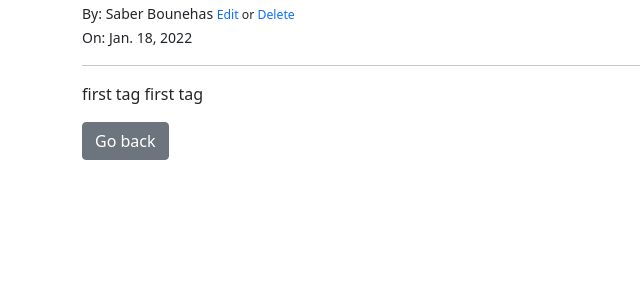
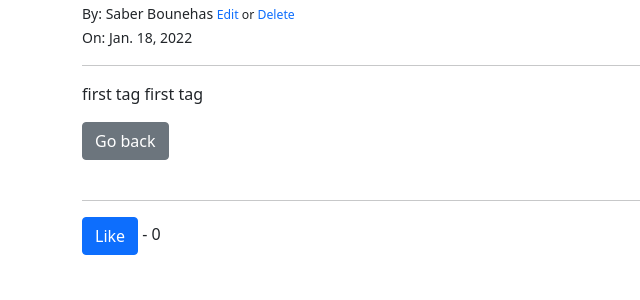
Before and after one commit to SaberHardy/blog_project, a Django app: page /article/21/ in a window 1280 px wide. Shown: the part 149-449 px from the top of the page, without its empty margins (0-640 px from the left). Run offline with Django 4.2, Linux system fonts and the light colour scheme; the first user in the database is signed in; data comes from the database, SQL or seed files in the repository; some libraries are stand-ins or nearby versions.

Commit message:
add like button

```diff
--- a/blogapp/models.py
+++ b/blogapp/models.py
@@ -24,6 +24,7 @@ class Post(models.Model):
     body = models.TextField()
     post_date = models.DateField(auto_now_add=True)
     category = models.CharField(max_length=255, default="Uncategorized")
+    likes = models.ManyToManyField(User, related_name='blog_posts')
 
     def __str__(self):
         return self.title + ' | ' + str(self.author)
@@ -31,3 +32,6 @@ class Post(models.Model):
     def get_absolute_url(self):
         # return reverse('article-detail', args=(str(self.id)))
         return reverse('home')
+
+    def total_likes(self):
+        return self.likes.count()
--- a/blogapp/urls.py
+++ b/blogapp/urls.py
@@ -10,5 +10,7 @@ urlpatterns = [
     path('add_category/', AddCategoryView.as_view(), name="add-category"),
     path('category/<str:cats>/', CategoryView, name="category"),
     path('category_list_view/', category_list_view, name="category_list_view"),
+    path('category_list_view/', category_list_view, name="category_list_view"),
+    path('like/<int:pk>/', like_post, name="like_post"),
 
 ]
--- a/blogapp/views.py
+++ b/blogapp/views.py
@@ -1,6 +1,6 @@
-from django.http import HttpResponse
-from django.shortcuts import render
-from django.urls import reverse_lazy
+from django.http import HttpResponse, HttpResponseRedirect
+from django.shortcuts import render, get_object_or_404
+from django.urls import reverse_lazy, reverse
 from django.views.generic import ListView, \
     DetailView, CreateView, UpdateView, DeleteView
 
@@ -32,7 +32,10 @@ class ArticleDetailView(DetailView):
     def get_context_data(self, *args, object_list=None, **kwargs):
         cat_menu = Category.objects.all()
         context = super(ArticleDetailView, self).get_context_data(*args, **kwargs)
+
+        stuff = get_object_or_404(Post, id=self.kwargs['pk'])
         context['cat_menu'] = cat_menu
+        context['total_likes'] = stuff.total_likes()
         return context
 
 
@@ -86,3 +89,9 @@ def category_list_view(request):
     return render(request,
                   'blogapp/category_list.html',
                   context={'category_list_posts': category_list_posts})
+
+
+def like_post(request, pk):
+    post_liked = get_object_or_404(Post, id=request.POST.get('post_id'))  # this post_id is the name of post was liked
+    post_liked.likes.add(request.user)
+    return HttpResponseRedirect(reverse('article-detail', args=[str(pk)]))
--- a/templates/blogapp/article_detail.html
+++ b/templates/blogapp/article_detail.html
@@ -25,6 +25,16 @@
                 <hr>
                 <p>{{ post.body|safe }}</p>
                 <a href="{% url 'home' %}" class="btn btn-secondary">Go back</a>
+                <br/>
+                <br/>
+                <hr>
+                <form action="{% url 'like_post' post.id %}" method="POST">
+                {% csrf_token %}
+                <button type="submit" name="post_id" value="{{ post.id }}"
+                        class="btn btn-primary">Like</button>
+                - {{ total_likes }}
+
+                </form>
             {% else %}
                 <P>You are not allowed to see posts, please, login!</P>
             {% endif %}
```
Also changed, not shown: blogapp/migrations/0005_post_likes.py (added), db.sqlite3, 1 other file.
